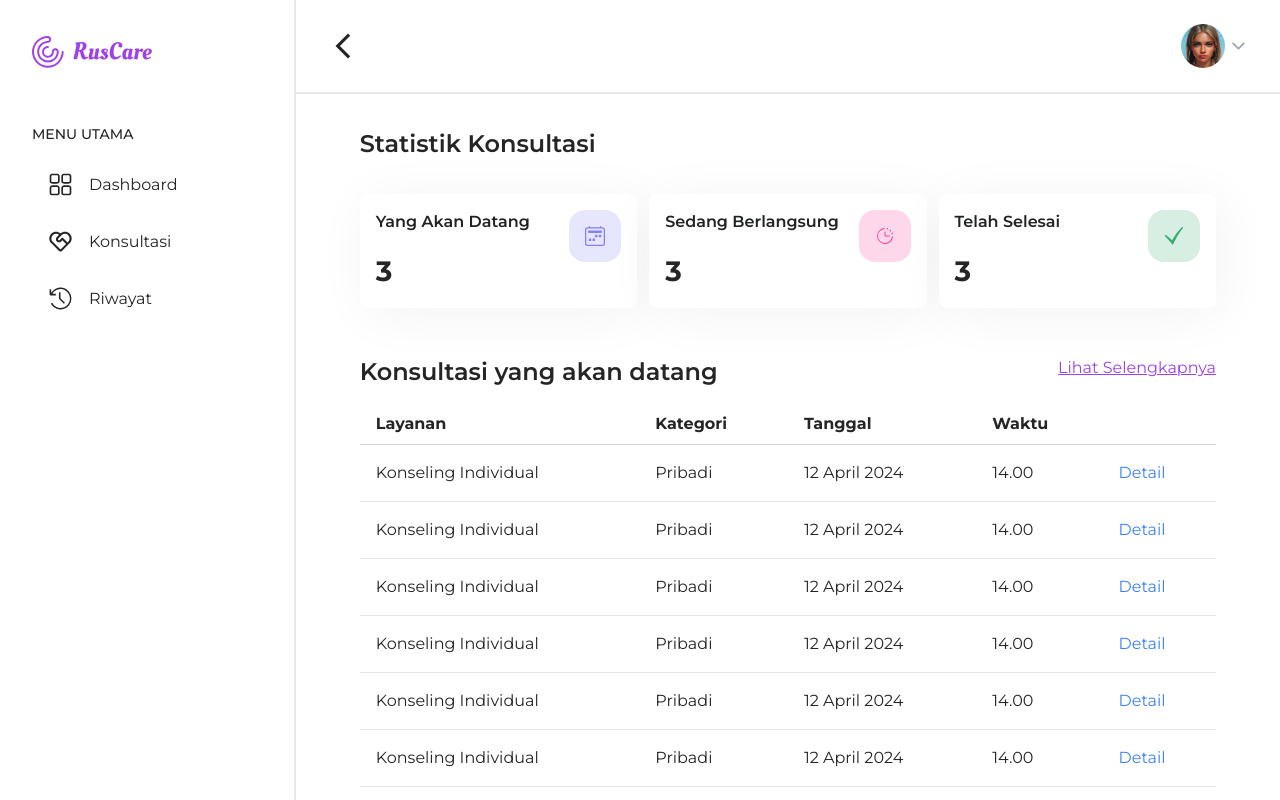
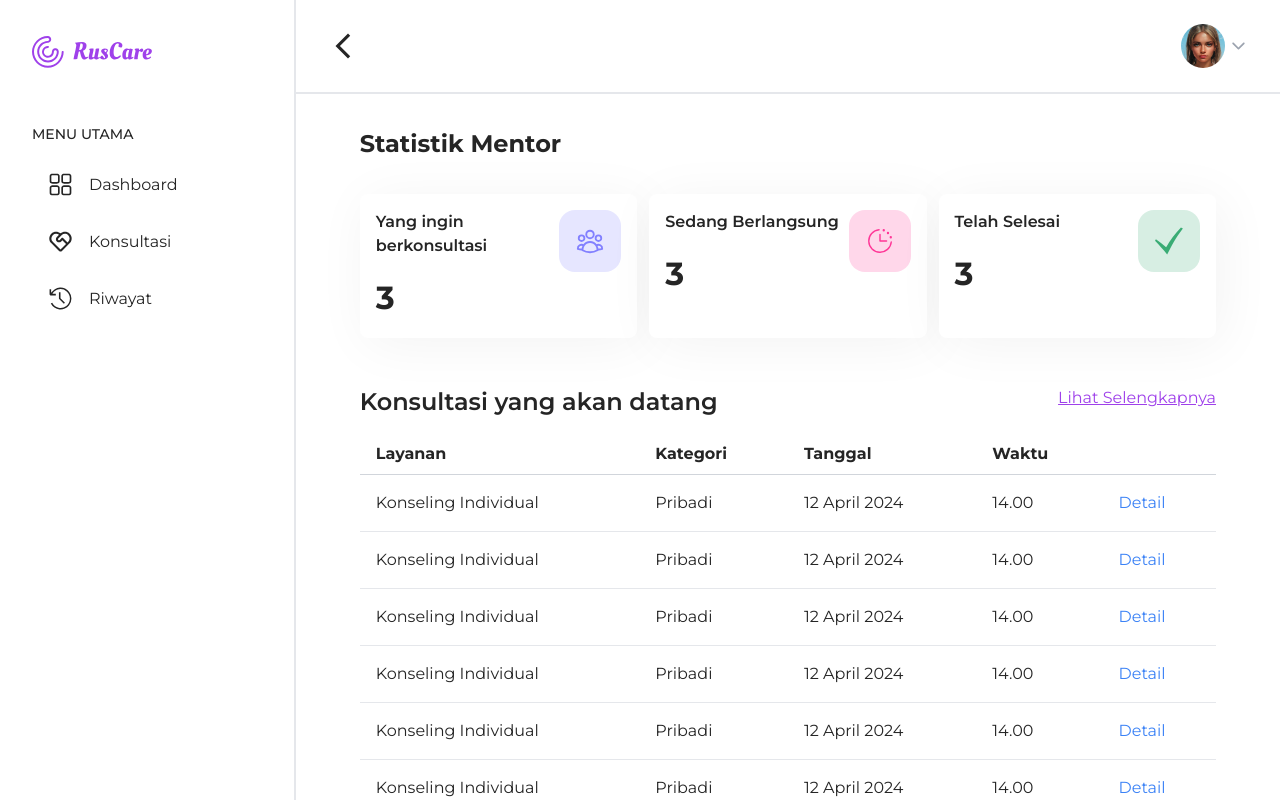
Before and after one commit to Nareswara05/NextJS-Ruscare, a Next.js app: page /dashboard-teacher in a window 1280 px wide. Shown: the top 800 px of the page. Built offline with nearby package versions, Linux system fonts and the light colour scheme.

Commit message:
feat [NR] fix scroll dashboard

```diff
--- a/src/app/(pages)/dashboard-student/components/main-header.jsx
+++ b/src/app/(pages)/dashboard-student/components/main-header.jsx
@@ -32,7 +32,7 @@ export default function MainHeader() {
   };
 
   return (
-    <div className="w-full py-6 bg-white flex flex-row justify-between items-center border-b-2 pr-8 sticky top-0">
+      <div className="w-full py-6 bg-white flex flex-row justify-between items-center border-b-2 px-8 sticky top-0">
         <div className="w-full flex flex-row items-center">
           <div
             className={`flex ml-8 cursor-pointer text-textPrimary`}
--- a/src/app/(pages)/dashboard-student/components/main-sidebar.jsx
+++ b/src/app/(pages)/dashboard-student/components/main-sidebar.jsx
@@ -22,7 +22,7 @@ export default function MainSideBar() {
   return (
     <>
       <div
-      className={`lg:w-[30%] sticky top-0 h-screen  bg-white flex flex-col border-r-2  ${
+      className={`lg:w-[30%] sticky top-0 h-screen bg-white flex flex-col border-r-2  ${
         isSideBarOpen ? "flex" : "hidden"
       }`}
     >
--- a/src/app/(pages)/dashboard-student/layout.js
+++ b/src/app/(pages)/dashboard-student/layout.js
@@ -9,12 +9,12 @@ const montserrat = Montserrat({ subsets: ["latin"] });
 export default function DashboardLayout({ children }) {
   return (
     <main className={montserrat.className}>
-      <div className="w-full h-full  flex flex-row ">
+      <div className="w-full h-full  flex flex-row">
         <SidebarProvider>
           <MainSideBar />
-          <div className="w-full relative flex flex-col">
+          <div className="w-full relative flex flex-col ">
             <MainHeader />
-            <main className="w-full h-screen bg-white">{children}</main>
+            <main className="w-full  bg-white ">{children}</main>
           </div>
         </SidebarProvider>
       </div>
--- a/src/app/(pages)/dashboard-student/page.jsx
+++ b/src/app/(pages)/dashboard-student/page.jsx
@@ -4,7 +4,7 @@ import TableConsultation from './common-components/table-consultation'
 
 const page = () => {
   return (
-    <div className='bg-white px-16 py-8'>
+    <div className='bg-white px-16 py-8 overflow-y-hidden'>
         <DashboardStats/>
         <TableConsultation/>
     </div>
--- a/src/app/(pages)/dashboard-teacher/common-components/statistic-dashboard.jsx
+++ b/src/app/(pages)/dashboard-teacher/common-components/statistic-dashboard.jsx
@@ -1,44 +1,53 @@
-import React from 'react'
+import React from 'react';
 import { BsCalendar2Week } from "react-icons/bs";
 import { PiClockCountdownLight } from "react-icons/pi";
 import { GiCheckMark } from "react-icons/gi";
+import { HiOutlineUserGroup } from "react-icons/hi2";
 
+
+const statsData = [
+  {
+    id: 1,
+    title: 'Yang ingin berkonsultasi',
+    count: 3,
+    color: '#8280FF',
+    icon: <HiOutlineUserGroup />,
+  },
+  {
+    id: 2,
+    title: 'Sedang Berlangsung',
+    count: 3,
+    color: '#FF3797',
+    icon: <PiClockCountdownLight />,
+  },
+  {
+    id: 3,
+    title: 'Telah Selesai',
+    count: 3,
+    color: '#3AAC75',
+    icon: <GiCheckMark />,
+  },
+];
 
 const DashboardStats = () => {
   return (
-    <div className=''>
-        <h1 className='text-[24px] text-textPrimary font-semibold'>Statistik Konsultasi</h1>
-        <div className='flex flex-row gap-3 pt-8'>
-            <div className=' flex w-full justify-between p-4 bg-white shadow-custom rounded-lg'>
-                <div className='flex flex-col gap-4'>
-                    <h2 className='text-[16px] text-[#202224] font-semibold'>Yang Akan Datang</h2>
-                    <h1 className='text-textPrimary text-[28px] font-bold'>3</h1>
-                </div>
-                <div className='p-4 text-[#8280FF] bg-[#8280FF] bg-opacity-20 text-xl h-fit rounded-2xl '>
-                    <BsCalendar2Week />
-                </div>
+    <div>
+      <h1 className='text-[24px] text-textPrimary font-bold'>Statistik Mentor</h1>
+      <div className='flex flex-row gap-3 pt-8'>
+        {statsData.map((stat) => (
+          <div key={stat.id} className='flex w-full justify-between p-4 bg-white shadow-custom rounded-lg'>
+            <div className='flex flex-col gap-4'>
+              <h2 className='text-[16px] text-textPrimary font-semibold'>{stat.title}</h2>
+              <h1 className='text-textPrimary text-[32px] font-bold'>{stat.count}</h1>
             </div>
-            <div className=' flex w-full justify-between p-4 bg-white shadow-custom rounded-lg'>
-                <div className='flex flex-col gap-4'>
-                    <h2 className='text-[16px] text-[#202224] font-semibold'>Sedang Berlangsung</h2>
-                    <h1 className='text-textPrimary text-[28px] font-bold'>3</h1>
-                </div>
-                <div className='p-4 text-[#FF3797] bg-[#FF3797] bg-opacity-20 text-xl h-fit rounded-2xl '>
-                    <PiClockCountdownLight />
-                </div>
+            <div className={`p-4 text-3xl h-fit rounded-2xl`} style={{ color: stat.color, backgroundColor: `${stat.color}33` }}>
+              {stat.icon}
             </div>
-            <div className=' flex w-full justify-between p-4 bg-white shadow-custom rounded-lg'>
-                <div className='flex flex-col gap-4'>
-                    <h2 className='text-[16px] text-[#202224] font-semibold'>Telah Selesai</h2>
-                    <h1 className='text-textPrimary text-[28px] font-bold'>3</h1>
-                </div>
-                <div className='p-4 text-[#3AAC75] bg-[#3AAC75] bg-opacity-20 text-xl h-fit rounded-2xl '>
-                    <GiCheckMark />
-                </div>
-            </div>
-        </div>
+          </div>
+        ))}
+      </div>
     </div>
-  )
+  );
 }
 
-export default DashboardStats
+export default DashboardStats;
--- a/src/app/(pages)/dashboard-teacher/layout.js
+++ b/src/app/(pages)/dashboard-teacher/layout.js
@@ -9,12 +9,12 @@ const montserrat = Montserrat({ subsets: ["latin"] });
 export default function DashboardLayout({ children }) {
   return (
     <main className={montserrat.className}>
-      <div className="w-full h-full  flex flex-row ">
+      <div className="w-full h-full  flex flex-row">
         <SidebarProvider>
           <MainSideBar />
-          <div className="w-full relative flex flex-col">
+          <div className="w-full relative flex flex-col ">
             <MainHeader />
-            <main className="w-full h-screen bg-white">{children}</main>
+            <main className="w-full  bg-white ">{children}</main>
           </div>
         </SidebarProvider>
       </div>
--- a/src/app/(pages)/dashboard-teacher/page.jsx
+++ b/src/app/(pages)/dashboard-teacher/page.jsx
@@ -4,7 +4,7 @@ import TableConsultation from './common-components/table-consultation'
 
 const page = () => {
   return (
-    <div className='bg-white px-16 py-8'>
+    <div className='bg-white px-16 py-8 overflow-y-hidden'>
         <DashboardStats/>
         <TableConsultation/>
     </div>
```
Lines whose indentation alone changed are shown as unchanged.
